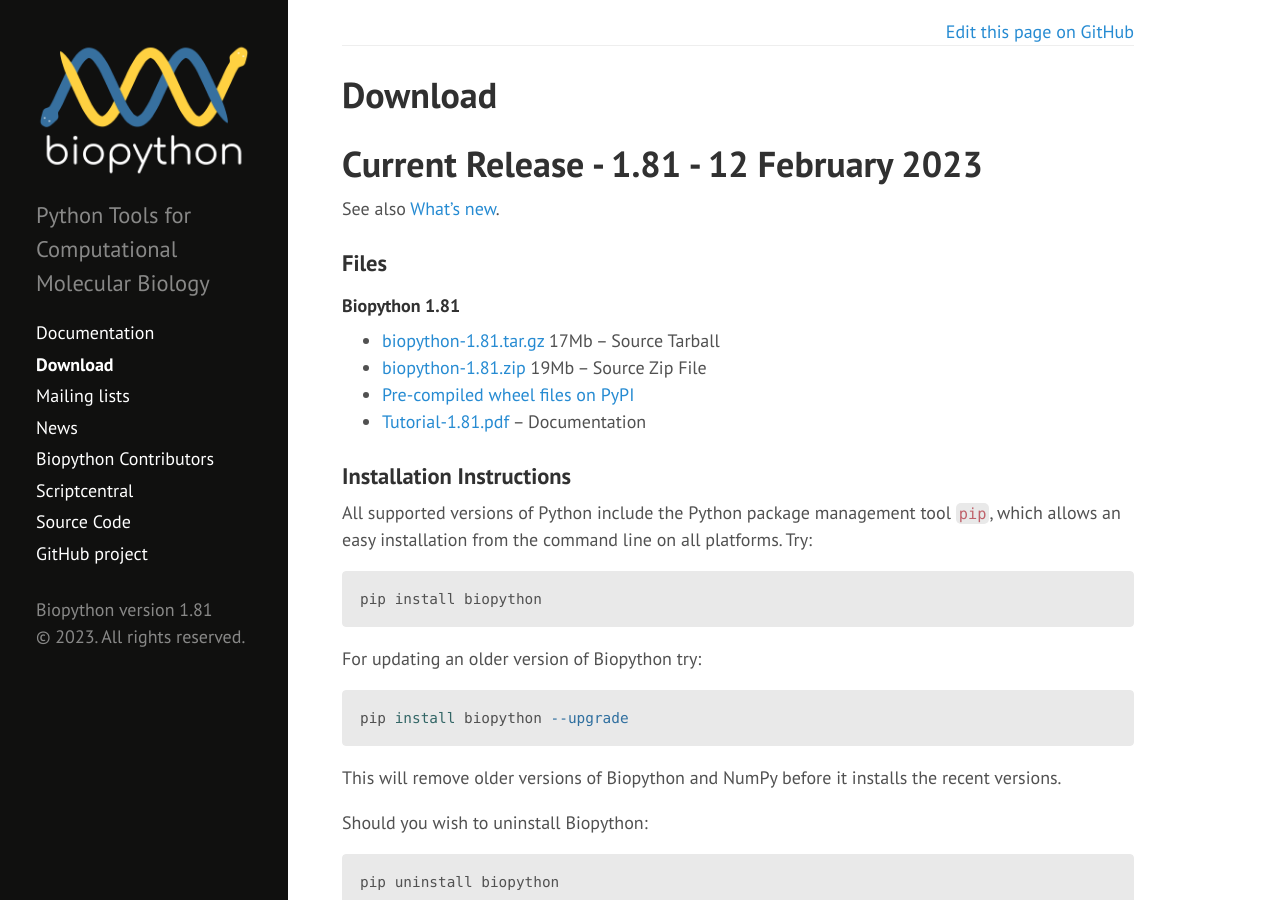
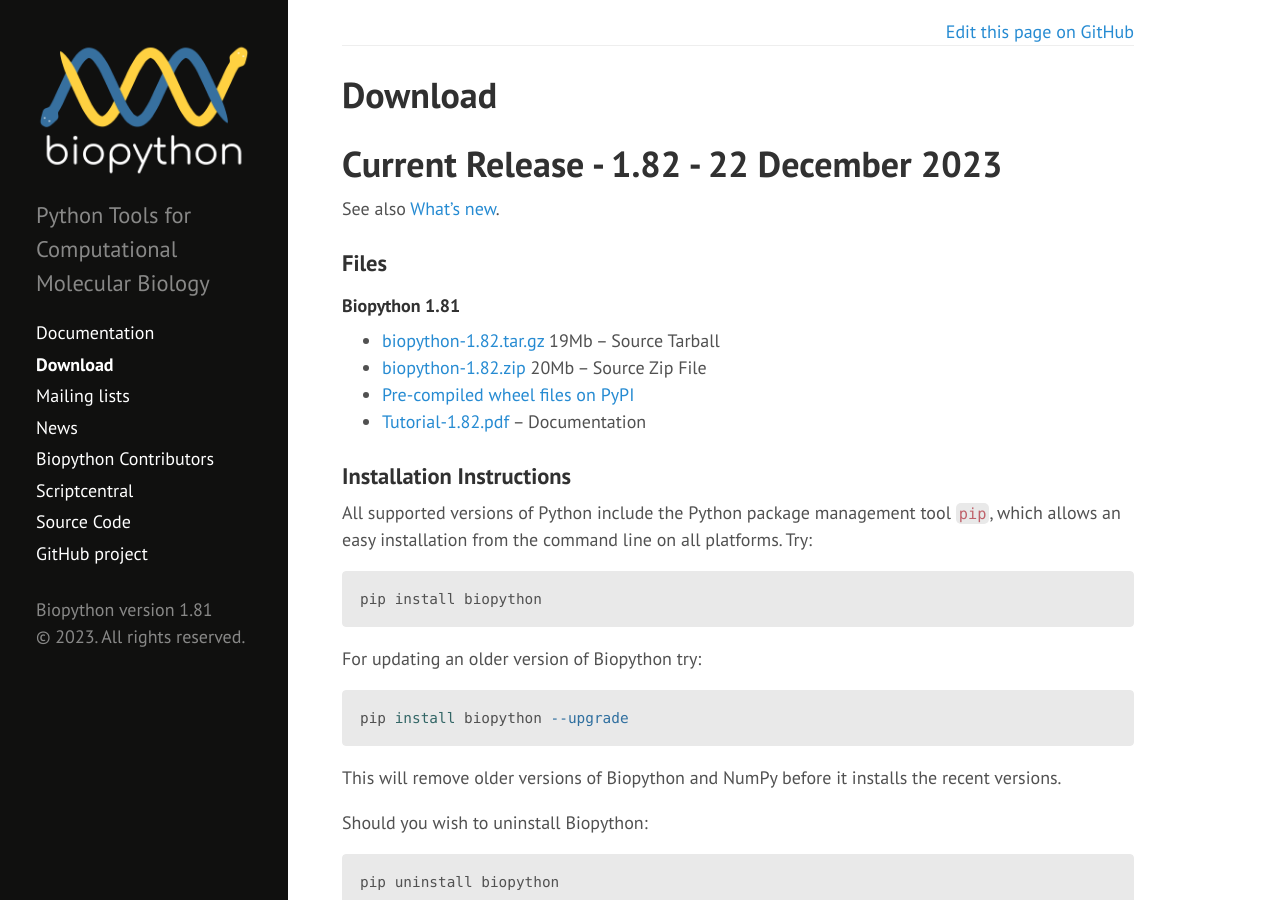
Before and after one commit to biopython/biopython.github.io, a Jekyll site: the page built from wiki/Download.md, in a window 1280 px wide and 900 px high. Built offline with Jekyll 4.4.1, drawn with Linux system fonts in a browser that asks for light colours; some of the changed text lies outside the part shown.

Commit message:
Biopython 1.82

```diff
--- a/wiki/Download.md
+++ b/wiki/Download.md
@@ -6,7 +6,7 @@ redirect_from:
  - /download/
 ---
 
-Current Release - 1.81 - 12 February 2023
+Current Release - 1.82 - 22 December 2023
 =========================================
 
 See also [What's
@@ -16,12 +16,12 @@ new](https://github.com/biopython/biopython/blob/master/NEWS.rst).
 
 #### Biopython 1.81
 
--   [biopython-1.81.tar.gz](http://biopython.org/DIST/biopython-1.81.tar.gz)
-    17Mb -- Source Tarball
--   [biopython-1.81.zip](http://biopython.org/DIST/biopython-1.81.zip)
-    19Mb -- Source Zip File
--   [Pre-compiled wheel files on PyPI](https://pypi.python.org/pypi/biopython/1.81)
--   [Tutorial-1.81.pdf](http://biopython.org/DIST/docs/tutorial/Tutorial-1.81.pdf) -- Documentation
+-   [biopython-1.82.tar.gz](http://biopython.org/DIST/biopython-1.82.tar.gz)
+    19Mb -- Source Tarball
+-   [biopython-1.82.zip](http://biopython.org/DIST/biopython-1.82.zip)
+    20Mb -- Source Zip File
+-   [Pre-compiled wheel files on PyPI](https://pypi.python.org/pypi/biopython/1.82)
+-   [Tutorial-1.82.pdf](http://biopython.org/DIST/docs/tutorial/Tutorial-1.82.pdf) -- Documentation
 
 ### Installation Instructions
 
@@ -165,6 +174,7 @@ all later releases require Python 3.6 or greater:
 -   [Pre-compiled wheel files on PyPI](https://pypi.python.org/pypi/biopython/1.80)
 -   [Tutorial-1.80.pdf](http://biopython.org/DIST/docs/tutorial/Tutorial-1.80.pdf) -- Documentation
 
+<!-- -->
 
 -   [biopython-1.79.tar.gz](http://biopython.org/DIST/biopython-1.79.tar.gz)
     16Mb -- Source Tarball (1 June 2021)
@@ -173,6 +183,7 @@ all later releases require Python 3.6 or greater:
 -   [Pre-compiled wheel files on PyPI](https://pypi.python.org/pypi/biopython/1.79)
 -   [Tutorial-1.79.pdf](http://biopython.org/DIST/docs/tutorial/Tutorial-1.79.pdf) -- Documentation
 
+<!-- -->
 
 -   [biopython-1.78.tar.gz](http://biopython.org/DIST/biopython-1.78.tar.gz)
     16Mb -- Source Tarball (4 September 2020)
```
Also changed, not shown: other parts of wiki/Download.md (+9 -0 lines).
